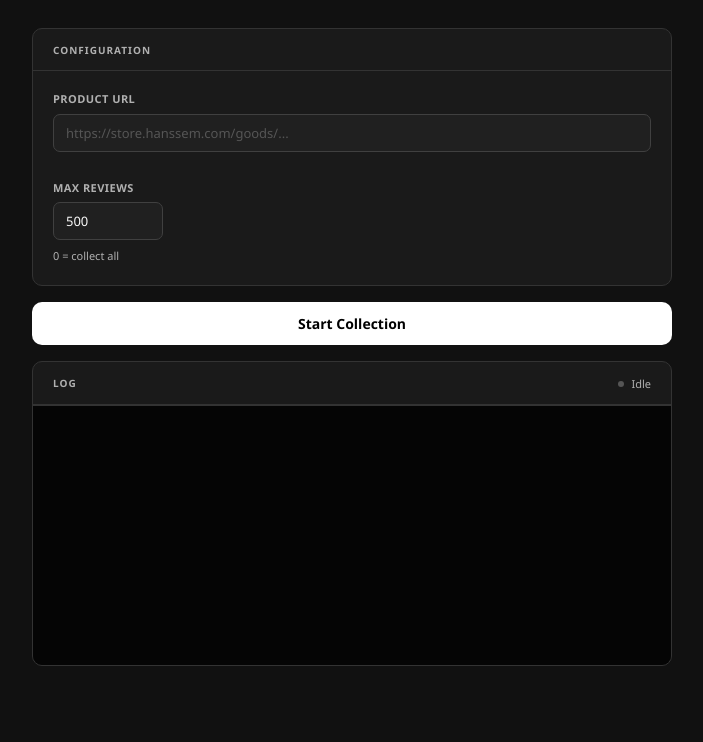
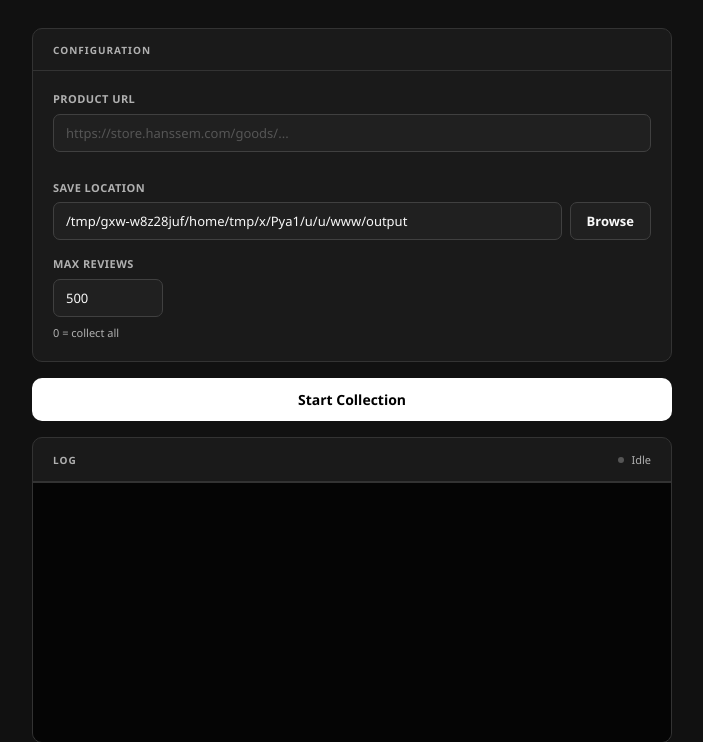
Before and after one commit to baekho3330-cyber/RC, a Flask app: page / in a window 1280 px wide. Shown: the part 67-809 px from the top of the page, without its empty margins (288-991 px from the left). Before the commit the page ends 733 px from the top, so only its background shows below. Run offline with Flask 3, Linux system fonts and the light colour scheme.

Commit message:
Revert to local distribution: restore Save Location, Browse, Open Folder
Abandon cloud version. All users run locally after downloading from GitHub.

Co-Authored-By: Claude Sonnet 4.6 <noreply@anthropic.com>

```diff
--- a/app.py
+++ b/app.py
@@ -1,6 +1,6 @@
 """
-리뷰 수집 웹 앱 - Flask + HTML UI
-로컬: python app.py  /  클라우드: PORT 환경변수 자동 사용
+리뷰 수집 프로그램 - 로컬 실행용
+실행: python app.py  (브라우저 자동 오픈)
 """
 import json
 import os
@@ -9,7 +9,7 @@ import re
 import subprocess
 import sys
 import threading
-import time
+import webbrowser
 from datetime import datetime
 from pathlib import Path
 
@@ -21,10 +21,9 @@ except ImportError:
 
 os.chdir(Path(__file__).parent)
 
-TEMP_DIR = Path(__file__).parent / "temp"
-TEMP_DIR.mkdir(exist_ok=True)
-
-IS_LOCAL = sys.platform == "win32" and not os.environ.get("PORT")
+CONFIG_FILE = Path(__file__).parent / "config.json"
+OUTPUT_DIR  = Path(__file__).parent / "output"
+OUTPUT_DIR.mkdir(exist_ok=True)
 
 SITE_PATTERNS = {
     "livart":  r"hyundailivart\.co\.kr",
@@ -42,15 +41,14 @@ log_q: queue.Queue = queue.Queue()
 state: dict = {"running": False, "result": None}
 
 
-# ── 설정 (로컬 전용) ──────────────────────────────────────────────────────
-
-CONFIG_FILE = Path(__file__).parent / "config.json"
+# ── 설정 ──────────────────────────────────────────────────────────────────
 
 def load_config() -> dict:
     try:
         return json.loads(CONFIG_FILE.read_text(encoding="utf-8"))
     except Exception:
         return {}
+
 
 def save_config(data: dict):
     try:
@@ -72,10 +70,11 @@ def detect_site(text: str) -> str | None:
 
 # ── Excel 저장 ────────────────────────────────────────────────────────────
 
-def save_to_excel(reviews: list[dict], site: str, product_name: str) -> Path:
+def save_to_excel(reviews: list[dict], site: str, product_name: str, output_dir: str) -> str:
     import pandas as pd
     from openpyxl.styles import Alignment, Font, PatternFill
 
+    Path(output_dir).mkdir(parents=True, exist_ok=True)
     df = pd.DataFrame(reviews)
     if "내용" in df.columns and "리뷰내용" not in df.columns:
         df = df.rename(columns={"내용": "리뷰내용"})
@@ -90,7 +89,7 @@ def save_to_excel(reviews: list[dict], site: str, product_name: str) -> Path:
 
     ts   = datetime.now().strftime("%Y%m%d_%H%M%S")
     safe = re.sub(r'[\\/:*?"<>|]', "_", product_name)[:30]
-    path = TEMP_DIR / f"{site}_{safe}_{ts}.xlsx"
+    path = f"{output_dir}/{site}_{safe}_{ts}.xlsx"
 
     COL_WIDTHS = {
         "리뷰ID": 14, "상품명": 40, "상품번호": 14,
@@ -105,7 +104,7 @@ def save_to_excel(reviews: list[dict], site: str, product_name: str) -> Path:
     H_FONT = Font(color="FFFFFF", bold=True)
     content_col = next((i for i, c in enumerate(df.columns, 1) if c == "리뷰내용"), None)
 
-    with pd.ExcelWriter(str(path), engine="openpyxl") as writer:
+    with pd.ExcelWriter(path, engine="openpyxl") as writer:
         df.to_excel(writer, sheet_name="리뷰데이터", index=False)
         ws = writer.sheets["리뷰데이터"]
         for cell in ws[1]:
@@ -123,17 +122,6 @@ def save_to_excel(reviews: list[dict], site: str, product_name: str) -> Path:
             ws.row_dimensions[rn].height = 55
 
     return path
-
-
-def cleanup_temp():
-    """1시간 이상 된 임시 파일 삭제"""
-    cutoff = time.time() - 3600
-    for f in TEMP_DIR.glob("*.xlsx"):
-        try:
-            if f.stat().st_mtime < cutoff:
-                f.unlink()
-        except Exception:
-            pass
 
 
 # ── 로그 스트림 ───────────────────────────────────────────────────────────
@@ -158,9 +146,9 @@ class QueueWriter:
 
 # ── 크롤링 워커 ───────────────────────────────────────────────────────────
 
-def crawl_worker(url: str, site: str, max_r: int):
-    old_stdout      = sys.stdout
-    sys.stdout      = QueueWriter(log_q)
+def crawl_worker(url: str, site: str, save_dir: str, max_r: int):
+    old_stdout       = sys.stdout
+    sys.stdout       = QueueWriter(log_q)
     state["running"] = True
     state["result"]  = None
 
@@ -194,11 +182,10 @@ def crawl_worker(url: str, site: str, max_r: int):
         ) or "상품"
 
         print("[*] 엑셀 저장 중...")
-        cleanup_temp()
-        path = save_to_excel(reviews, site, product_name)
-        print(f"[완료] {path.name}")
+        path = save_to_excel(reviews, site, product_name, save_dir)
+        print(f"[완료] {Path(path).name}")
 
-        state["result"] = {"ok": True, "filename": path.name}
+        state["result"] = {"ok": True, "path": path, "name": Path(path).name}
 
     except Exception as e:
         import traceback
@@ -219,8 +206,30 @@ def index():
     cfg = load_config()
     return render_template(
         "index.html",
+        default_dir=cfg.get("save_dir", str(OUTPUT_DIR)),
         max_reviews=cfg.get("max_reviews", 500),
     )
+
+
+@flask_app.route("/browse", methods=["POST"])
+def browse():
+    current = (request.json or {}).get("current", str(Path.home()))
+    try:
+        res = subprocess.run(
+            ["powershell", "-Command",
+             f'Add-Type -AssemblyName System.Windows.Forms; '
+             f'$f = New-Object System.Windows.Forms.FolderBrowserDialog; '
+             f'$f.SelectedPath = "{current}"; '
+             f'$f.ShowDialog() | Out-Null; '
+             f'$f.SelectedPath'],
+            capture_output=True, text=True, timeout=60,
+        )
+        path = res.stdout.strip()
+        if path:
+            return jsonify({"path": path})
+    except Exception:
+        pass
+    return jsonify({"path": ""})
 
 
 @flask_app.route("/crawl", methods=["POST"])
@@ -228,9 +237,10 @@ def crawl():
     if state["running"]:
         return jsonify({"ok": False, "msg": "이미 수집 중입니다."}), 400
 
-    data  = request.json or {}
-    url   = (data.get("url") or "").strip()
-    max_r = int(data.get("max_reviews") or 500)
+    data     = request.json or {}
+    url      = (data.get("url") or "").strip()
+    save_dir = (data.get("save_dir") or str(OUTPUT_DIR)).strip()
+    max_r    = int(data.get("max_reviews") or 500)
     if max_r <= 0:
         max_r = 99999
 
@@ -238,7 +248,7 @@ def crawl():
     if not site:
         return jsonify({"ok": False, "msg": "지원하지 않는 URL입니다."}), 400
 
-    save_config({"max_reviews": max_r})
+    save_config({"save_dir": save_dir, "max_reviews": max_r})
 
     while not log_q.empty():
         try: log_q.get_nowait()
@@ -246,7 +256,7 @@ def crawl():
 
     threading.Thread(
         target=crawl_worker,
-        args=(url, site, max_r),
+        args=(url, site, save_dir, max_r),
         daemon=True,
     ).start()
 
@@ -274,12 +284,14 @@ def stream():
     )
 
 
-@flask_app.route("/download/<filename>")
-def download(filename):
-    path = TEMP_DIR / filename
-    if not path.exists() or path.suffix != ".xlsx":
-        return "File not found", 404
-    return send_file(str(path), as_attachment=True, download_name=filename)
+@flask_app.route("/open_folder", methods=["POST"])
+def open_folder():
+    path = (request.json or {}).get("path", "")
+    if path:
+        folder = str(Path(path).parent)
+        if Path(folder).exists():
+            os.startfile(folder)
+    return jsonify({"ok": True})
 
 
 # ── 진입점 ───────────────────────────────────────────────────────────────
@@ -301,12 +313,7 @@ def _free_port(port: int):
 
 
 if __name__ == "__main__":
-    port = int(os.environ.get("PORT", 5001))
-    host = "0.0.0.0"
-
-    if IS_LOCAL:
-        _free_port(port)
-        import webbrowser
-        threading.Timer(1.2, lambda: webbrowser.open(f"http://127.0.0.1:{port}")).start()
-
-    flask_app.run(host=host, port=port, debug=False, use_reloader=False)
+    port = 5001
+    _free_port(port)
+    threading.Timer(1.2, lambda: webbrowser.open(f"http://127.0.0.1:{port}")).start()
+    flask_app.run(host="127.0.0.1", port=port, debug=False, use_reloader=False)
--- a/templates/index.html
+++ b/templates/index.html
@@ -130,6 +130,9 @@ main {
 
 .field input::placeholder { color: var(--muted2); }
 
+.input-row { display: flex; gap: 8px; }
+.input-row input { flex: 1; min-width: 0; }
+
 .hint { font-size: 11px; color: var(--muted); margin-top: 2px; }
 
 .badge {
@@ -163,7 +166,6 @@ main {
   transition: background .12s, color .12s;
   user-select: none;
   white-space: nowrap;
-  text-decoration: none;
 }
 
 .btn-ghost {
@@ -183,13 +185,6 @@ main {
 }
 .btn-primary:hover:not(:disabled) { background: #e0e0e0; }
 .btn-primary:disabled { background: #1e1e1e; color: var(--muted); cursor: not-allowed; }
-
-.btn-download {
-  background: #0f2e1a;
-  color: var(--green);
-  border: 1px solid #1c4a2c;
-}
-.btn-download:hover { background: #143820; }
 
 @keyframes spin { to { transform: rotate(360deg); } }
 .spinner {
@@ -311,6 +306,14 @@ main {
       </div>
 
       <div class="field">
+        <label>Save Location</label>
+        <div class="input-row">
+          <input type="text" id="save_dir" value="{{ default_dir }}" spellcheck="false">
+          <button class="btn btn-ghost" onclick="browse()">Browse</button>
+        </div>
+      </div>
+
+      <div class="field">
         <label>Max Reviews</label>
         <input type="number" id="max_reviews"
                value="{{ max_reviews }}" min="0" style="width:110px;">
@@ -331,7 +334,7 @@ main {
       <div class="result-title">Collection complete</div>
       <div class="result-file" id="result-file"></div>
     </div>
-    <a class="btn btn-download" id="dl-btn" href="#" download>Download</a>
+    <button class="btn btn-ghost" onclick="openFolder()">Open Folder</button>
   </div>
 
   <div class="card">
@@ -353,10 +356,9 @@ const SITE_PATTERNS = {
   ohou:    /(?:store\.)?ohou\.se/i,
   hanssem: /store\.hanssem\.com/i,
 };
-const SITE_NAMES = {
-  livart: "현대리바트몰", ohou: "오늘의집", hanssem: "한샘몰",
-};
+const SITE_NAMES = { livart: "현대리바트몰", ohou: "오늘의집", hanssem: "한샘몰" };
 
+let resultPath = "";
 let es = null;
 
 function detectSite(url) {
@@ -403,8 +405,20 @@ function setRunning(on) {
   document.getElementById("log-label").textContent = on ? "Running" : "Idle";
 }
 
+async function browse() {
+  const current = document.getElementById("save_dir").value;
+  const res  = await fetch("/browse", {
+    method: "POST",
+    headers: { "Content-Type": "application/json" },
+    body: JSON.stringify({ current }),
+  });
+  const data = await res.json();
+  if (data.path) document.getElementById("save_dir").value = data.path;
+}
+
 async function startCrawl() {
   const url         = document.getElementById("url").value.trim();
+  const save_dir    = document.getElementById("save_dir").value.trim();
   const max_reviews = parseInt(document.getElementById("max_reviews").value || "500");
 
   if (!url) { alert("상품 URL을 입력해주세요."); return; }
@@ -420,7 +434,7 @@ async function startCrawl() {
   const res = await fetch("/crawl", {
     method: "POST",
     headers: { "Content-Type": "application/json" },
-    body: JSON.stringify({ url, max_reviews }),
+    body: JSON.stringify({ url, save_dir, max_reviews }),
   });
 
   if (!res.ok) {
@@ -442,8 +456,8 @@ async function startCrawl() {
       try {
         const r = JSON.parse(data.slice(8));
         if (r.ok) {
-          document.getElementById("result-file").textContent = r.filename;
-          document.getElementById("dl-btn").href = "/download/" + encodeURIComponent(r.filename);
+          resultPath = r.path;
+          document.getElementById("result-file").textContent = r.name;
           document.getElementById("result").classList.remove("hidden");
         }
       } catch (_) {}
@@ -454,6 +468,14 @@ async function startCrawl() {
 
   es.onerror = function () { es.close(); setRunning(false); };
 }
+
+async function openFolder() {
+  await fetch("/open_folder", {
+    method: "POST",
+    headers: { "Content-Type": "application/json" },
+    body: JSON.stringify({ path: resultPath }),
+  });
+}
 </script>
 </body>
 </html>
```
Also changed, not shown: ohou_analyzer.py (+35 -4 lines), 1 other file.
